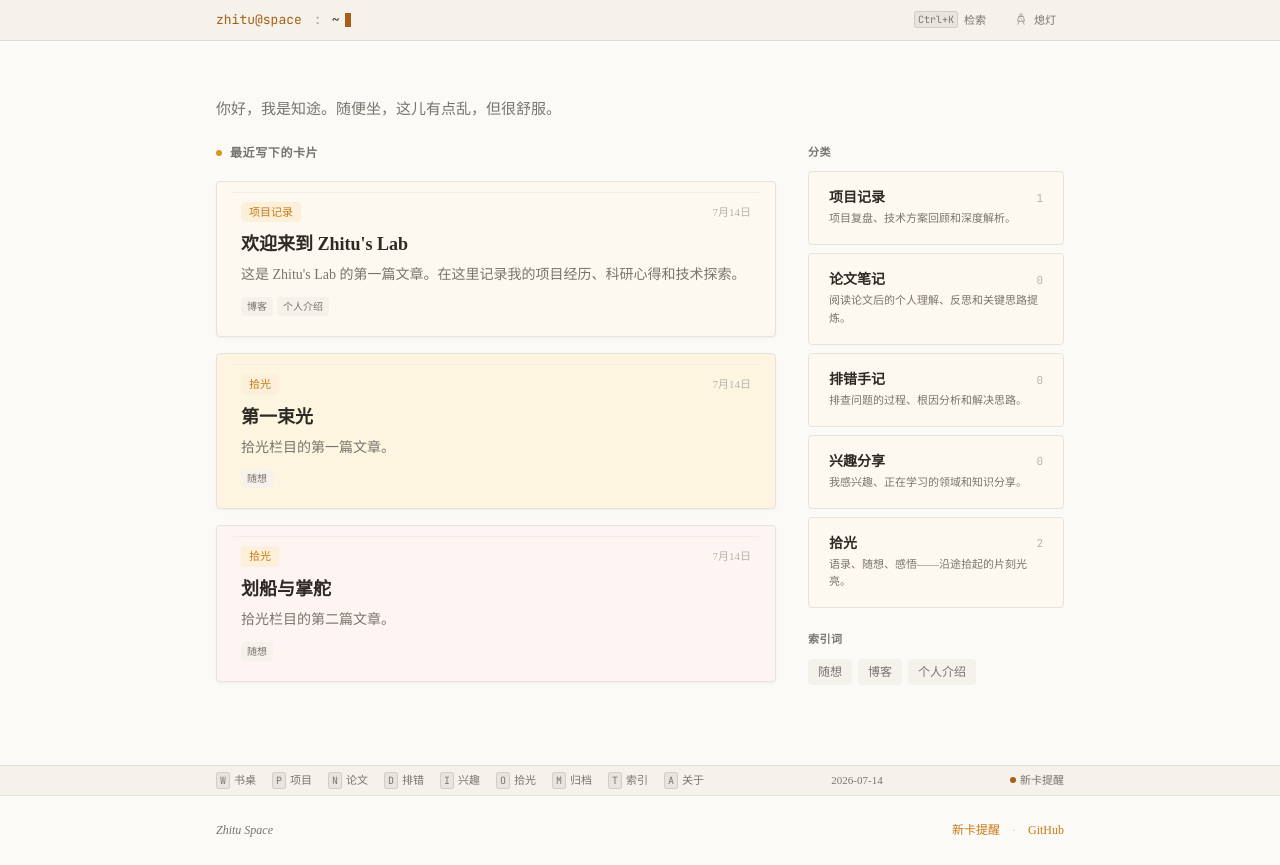
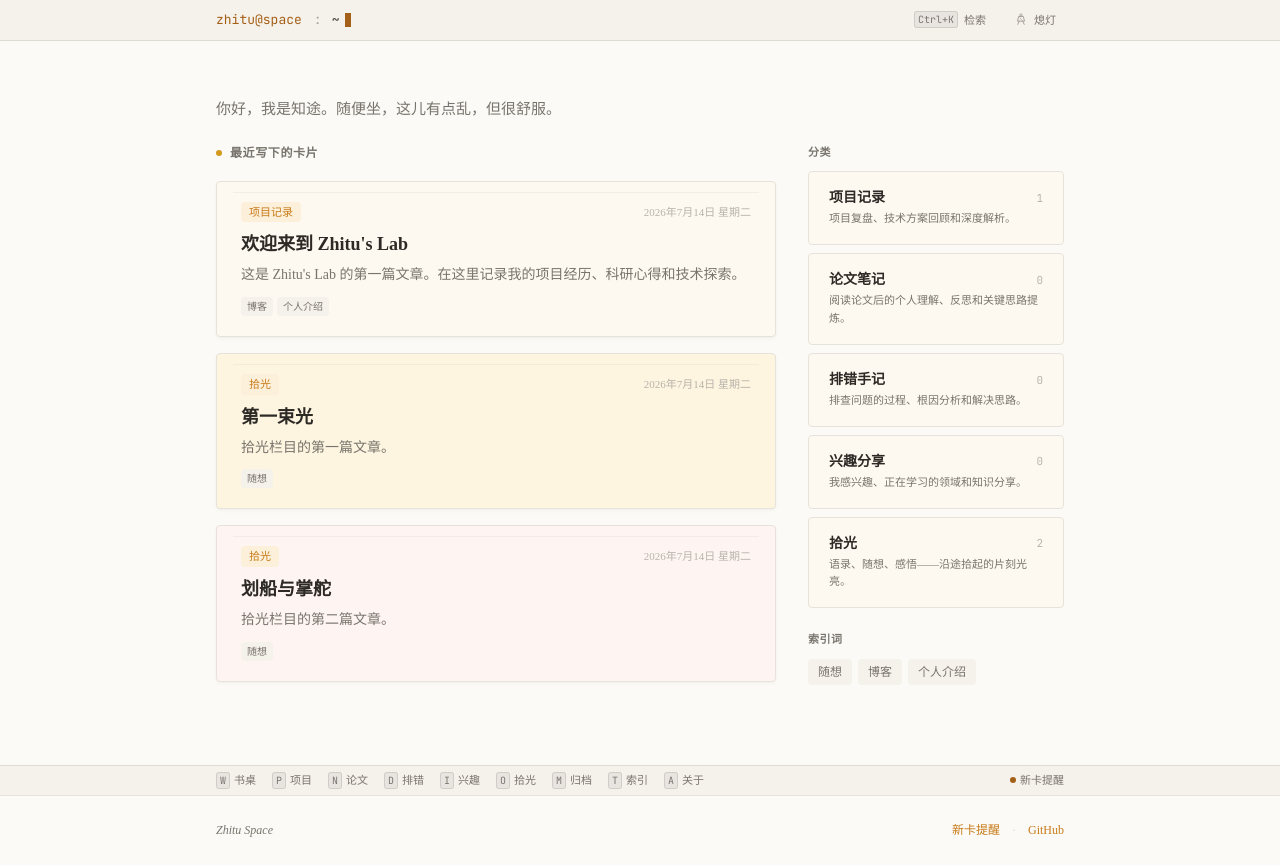
Before and after one commit to pzhitu/zhitu-lab, a Next.js app: page / in a window 1280 px wide. Built offline with nearby package versions, Linux system fonts and the light colour scheme.

Commit message:
fix: 卡片日期改为全格式，删除底栏日期

```diff
--- a/src/components/post-card.tsx
+++ b/src/components/post-card.tsx
@@ -2,7 +2,7 @@
 
 import Link from "next/link"
 import { Post } from "@/lib/content"
-import { formatDate } from "@/lib/utils"
+import { formatDateFull } from "@/lib/utils"
 
 const CATEGORY_LABELS: Record<string, string> = {
   projects: "项目记录",
@@ -37,7 +37,7 @@ export function PostCard({ post, variant = 0 }: { post: Post; variant?: number }
             {CATEGORY_LABELS[post.category] || post.category}
           </span>
           <time dateTime={date} className="text-[11px]" style={{ color: "var(--color-ink-faint)" }}>
-            {formatDate(date)}
+            {formatDateFull(date)}
           </time>
         </div>
 
--- a/src/components/status-bar.tsx
+++ b/src/components/status-bar.tsx
@@ -67,11 +67,7 @@ export function StatusBar() {
           ))}
         </div>
 
-        <div className="hidden sm:block" style={{ fontSize: "11px" }}>
-          {now.getFullYear()}-{String(now.getMonth() + 1).padStart(2, "0")}-{String(now.getDate()).padStart(2, "0")}
-        </div>
-
-        <div className="flex items-center gap-3" style={{ fontSize: "11px" }}>
+        <div className="flex items-center gap-3 ml-auto" style={{ fontSize: "11px" }}>
           <a
             href="/rss.xml"
             className="flex items-center gap-1 transition-colors"
```
